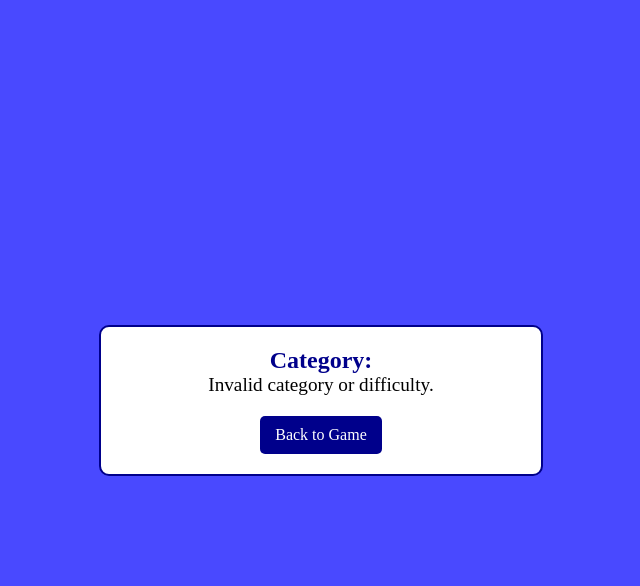
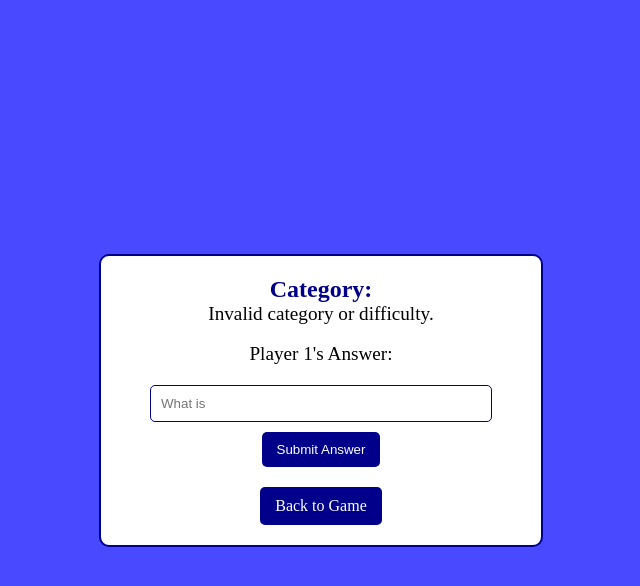
Before and after one commit to MorrisrCodes/WebProgramming-Jeoparday, a PHP site: page /question.php in a window 1280 px wide. Shown: the top 586 px of the page, without its empty margins (319-959 px from the left). Run offline with PHP 8.4, Linux system fonts and the light colour scheme.

Commit message:
adding a form for users to input answers

```diff
--- a/question.php
+++ b/question.php
@@ -1,4 +1,6 @@
 <?php
+session_start();
+
 // Define the question pool
 $questions = [
     "HTML" => [
@@ -42,6 +44,9 @@
 } else {
     $randomQuestion = "Invalid category or difficulty.";
 }
+
+// Determine the current player
+$currentPlayer = $_SESSION['current_turn'] ?? 'Player 1';
 ?>
 
 <!DOCTYPE html>
@@ -69,6 +74,31 @@
             font-size: 1.2rem;
         }
 
+        .popup form {
+            margin-top: 20px;
+        }
+
+        .popup input[type="text"] {
+            padding: 10px;
+            width: 80%;
+            border: 1px solid darkblue;
+            border-radius: 5px;
+            margin-bottom: 10px;
+        }
+
+        .popup input[type="submit"] {
+            padding: 10px 15px;
+            background-color: darkblue;
+            color: white;
+            border: none;
+            border-radius: 5px;
+            cursor: pointer;
+        }
+
+        .popup input[type="submit"]:hover {
+            background-color: navy;
+        }
+
         .popup a {
             display: inline-block;
             margin-top: 20px;
@@ -87,7 +117,12 @@
 <body>
     <div class="popup">
         <h2>Category: <?php echo htmlspecialchars($category); ?></h2>
-        <p><?php echo htmlspecialchars($randomQuestion); ?></p>
+        <p><?php echo htmlspecialchars($randomQuestion); ?></p><br/>
+        <p><?php echo htmlspecialchars($currentPlayer); ?>'s Answer:</p>
+        <form action="game.php" method="post">
+            <input type="text" name="answer" placeholder="What is" required>
+            <input type="submit" value="Submit Answer">
+        </form>
         <a href="game.php">Back to Game</a>
     </div>
 </body>
```
